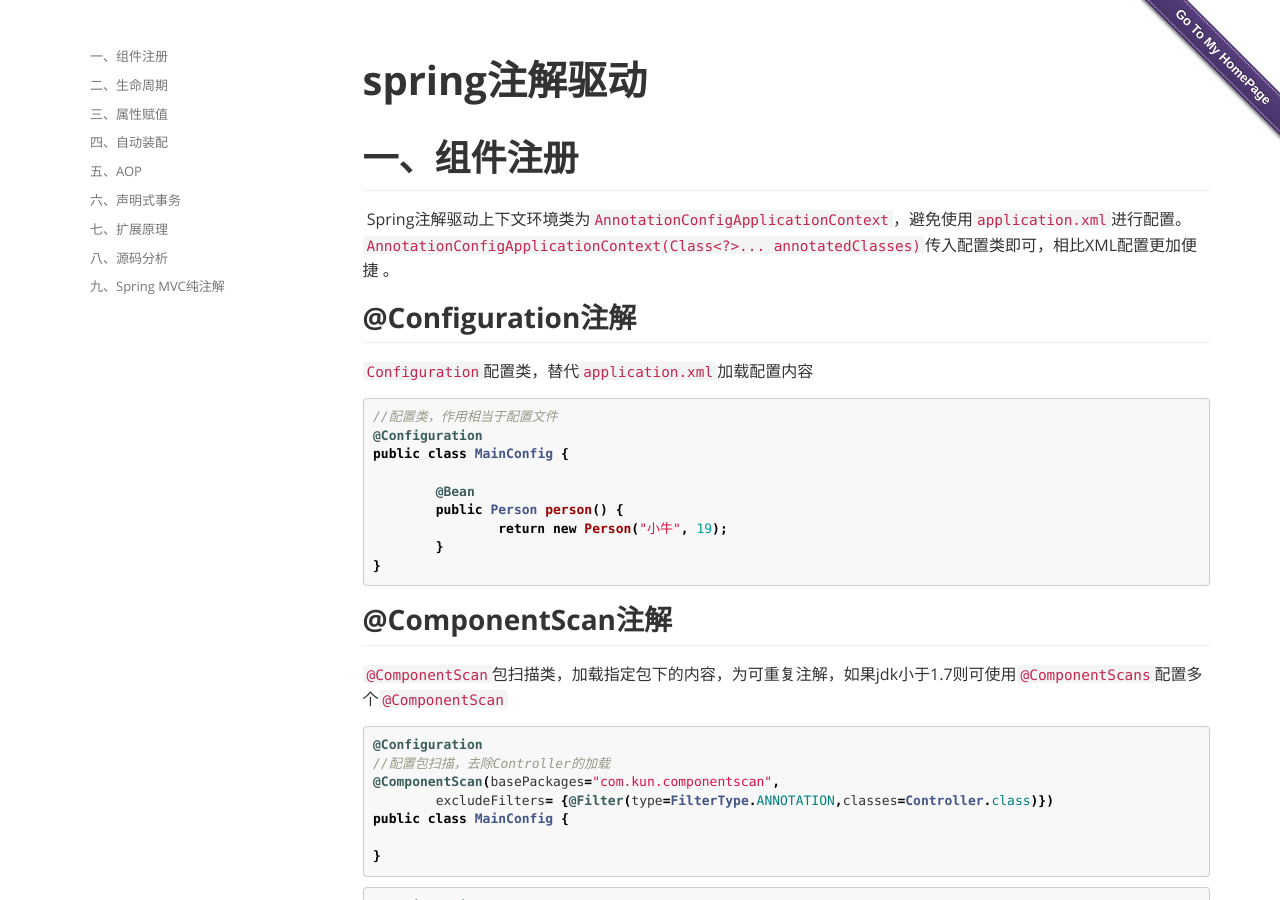
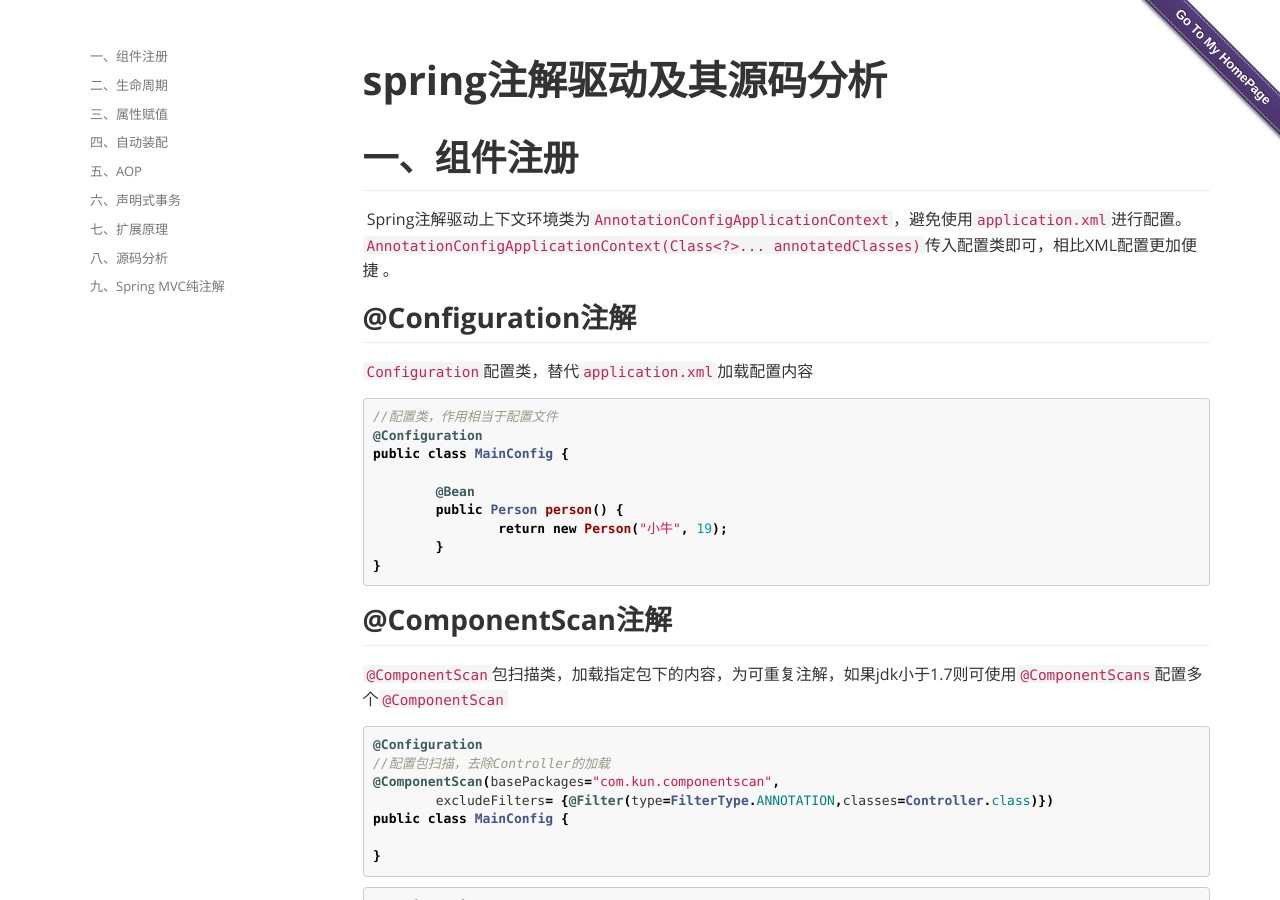
Before and after one commit to MyNameLancelot/MyNameLancelot.github.io, a Jekyll site: the page built from _posts/spring/2018-10-08-spring-annotation.md, in a window 1280 px wide and 900 px high. Built offline with Jekyll 4.4.1, drawn with Linux system fonts in a browser that asks for light colours.

Commit message:
修改标题

```diff
--- a/_posts/spring/2018-10-08-spring-annotation.md
+++ b/_posts/spring/2018-10-08-spring-annotation.md
@@ -1,6 +1,6 @@
 ---
 layout: post
-title: "spring注解驱动"
+title: "spring注解驱动及其源码分析"
 date: 2019-1-12 15:25:32
 categories: spring
 ---
```
